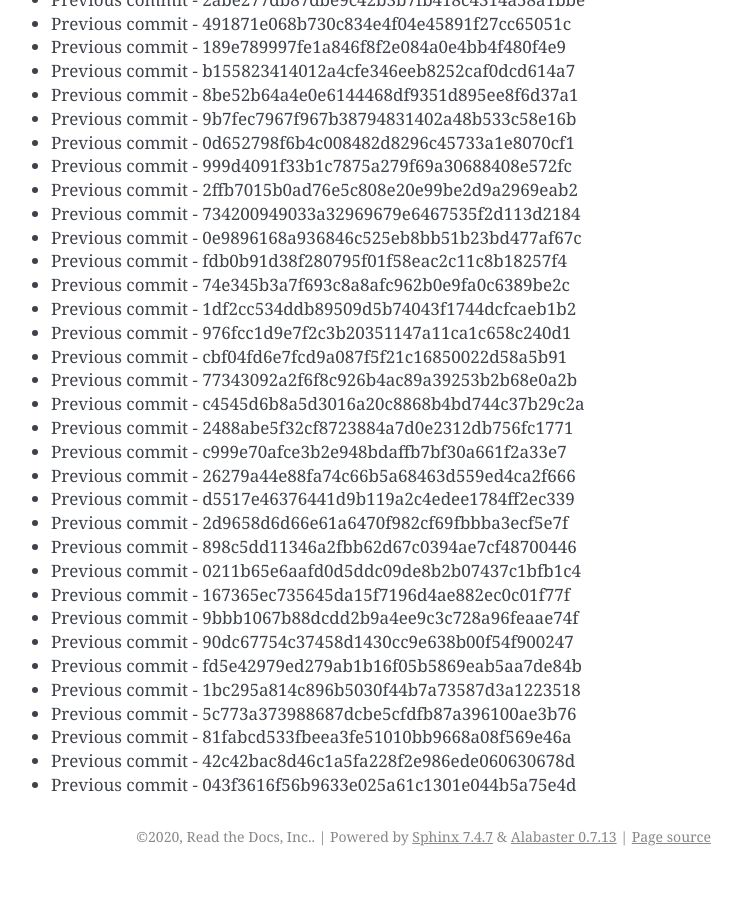
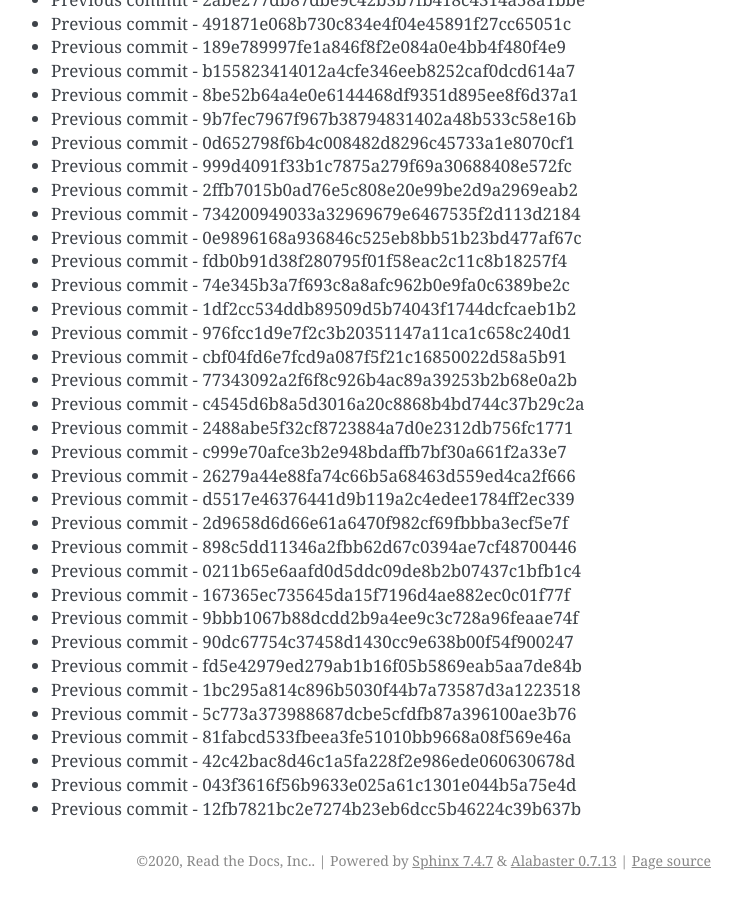
Before and after one commit to readthedocs/rtd-git-stresstest, a Sphinx documentation site: the page built from docs/updates.rst, in a window 1280 px wide and 900 px high, scrolled down 28165 px. Shown: the whole window, without its empty margins (399-1141 px from the left). Built offline with Sphinx 7.4.7, drawn with Linux system fonts in a browser that asks for light colours; before the commit the page ends 29041 px from its top, so only the background shows below that.

Commit message:
Generating commit from previous: 12fb7821bc2e7274b23eb6dcc5b46224c39b637b

```diff
--- a/docs/updates.rst
+++ b/docs/updates.rst
@@ -1215,3 +1215,4 @@ It can be tested for any performance characteristics.
 * Previous commit - 81fabcd533fbeea3fe51010bb9668a08f569e46a
 * Previous commit - 42c42bac8d46c1a5fa228f2e986ede060630678d
 * Previous commit - 043f3616f56b9633e025a61c1301e044b5a75e4d
+* Previous commit - 12fb7821bc2e7274b23eb6dcc5b46224c39b637b
```
